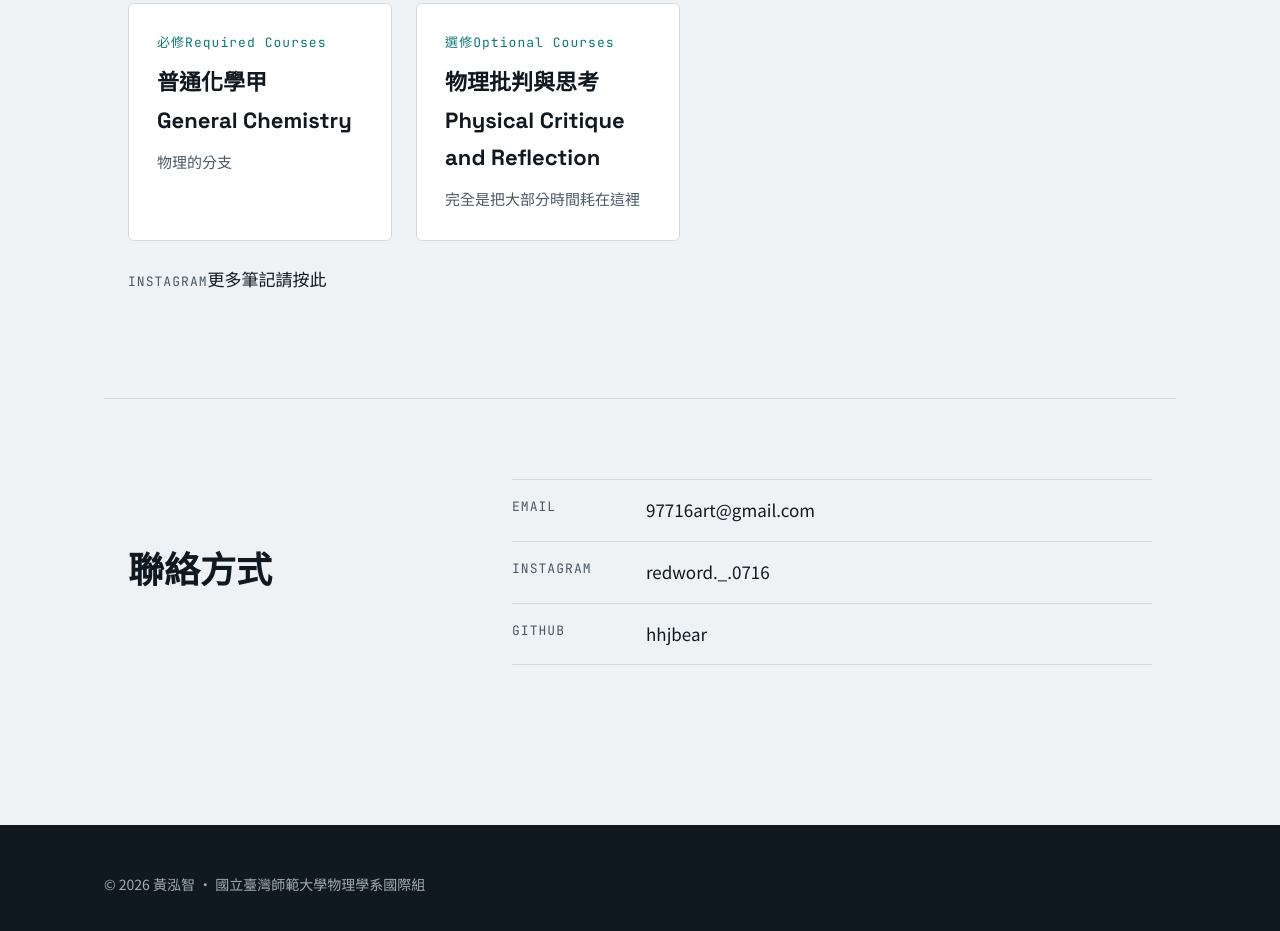
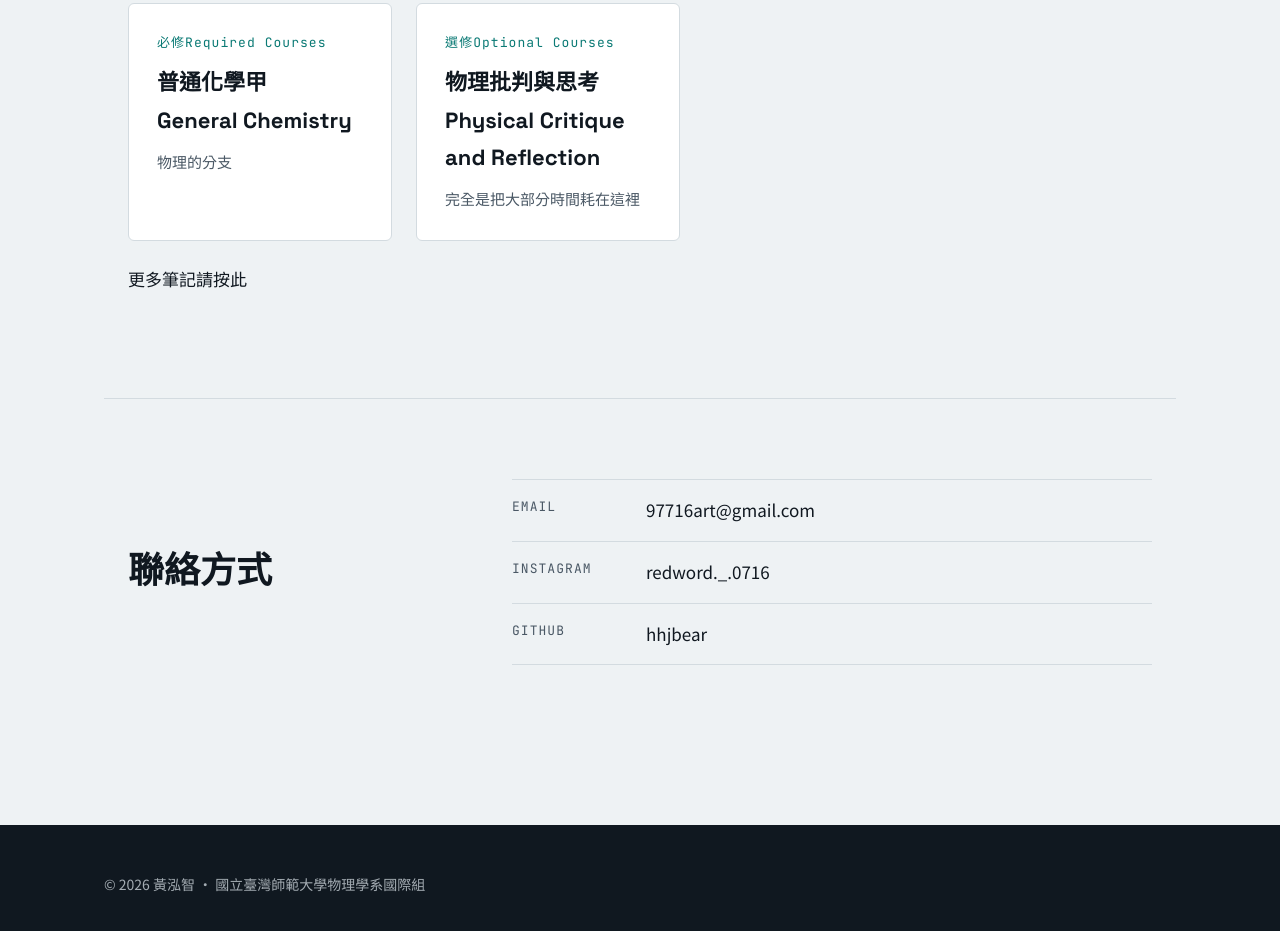
Before and after one commit to hhjbear/Arthur-Huang-, a plain HTML site: page index.html in a window 1280 px wide. Shown: the part 2366-3297 px from the top of the page. Drawn offline with Linux system fonts and the light colour scheme.

Commit message:
Update index.html

```diff
--- a/index.html
+++ b/index.html
@@ -114,7 +114,7 @@ html{scroll-behavior:smooth}
 <div class="card"><div class="mono" style="color:var(--accent)">必修Required Courses</div><h3>普通物理甲General Physcis</h3><p>是最簡單也是最難的</p></div>
 <div class="card"><div class="mono" style="color:var(--accent)">必修Required Courses</div><h3>普通化學甲General Chemistry</h3><p>物理的分支</p></div>
 <div class="card"><div class="mono" style="color:var(--accent)">選修Optional Courses</div><h3>物理批判與思考Physical Critique and Reflection</h3><p>完全是把大部分時間耗在這裡</p></div>
-<div><span class="mono">INSTAGRAM</span><span><a href="https://www.instagram.com/breeze_dog_study/" target="_blank" rel="noopener">更多筆記請按此</a></span></div>
+<div><span class="mono"></span><span><a href="https://www.instagram.com/breeze_dog_study/" target="_blank" rel="noopener">更多筆記請按此</a></span></div>
 </div>
 </div></section>
 <section id="contact"><div class="wrap cols">
```
